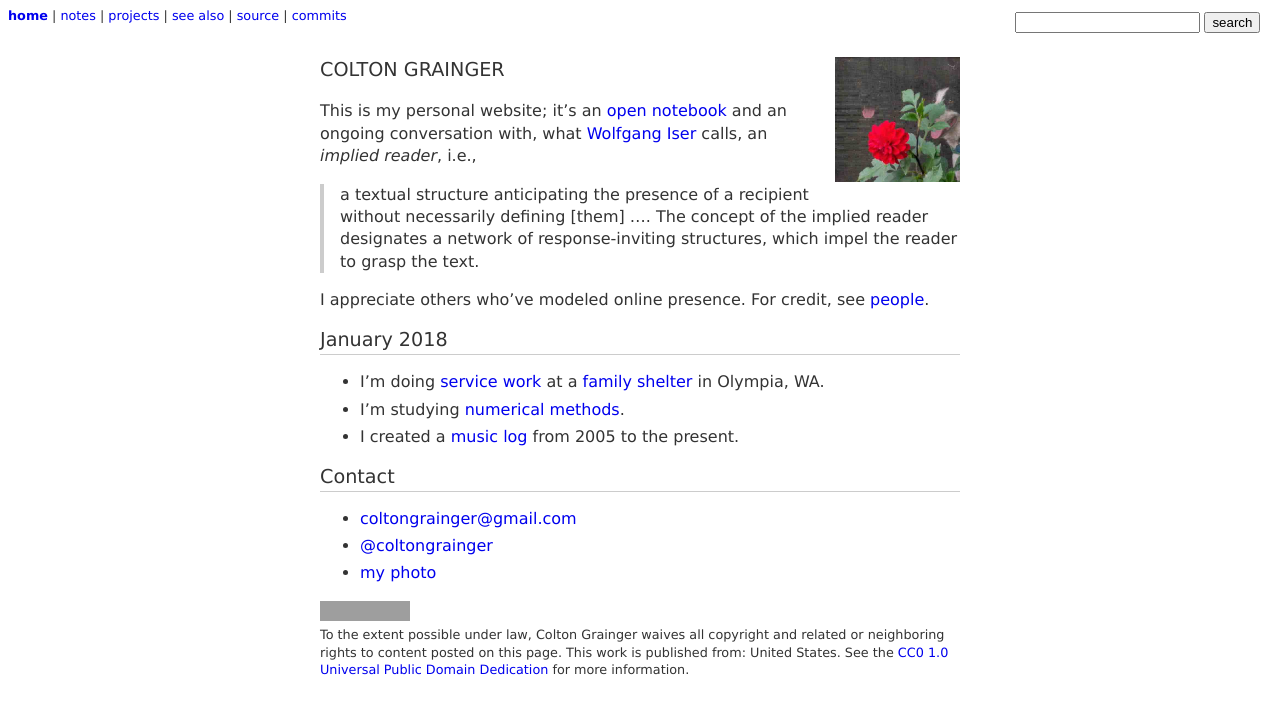
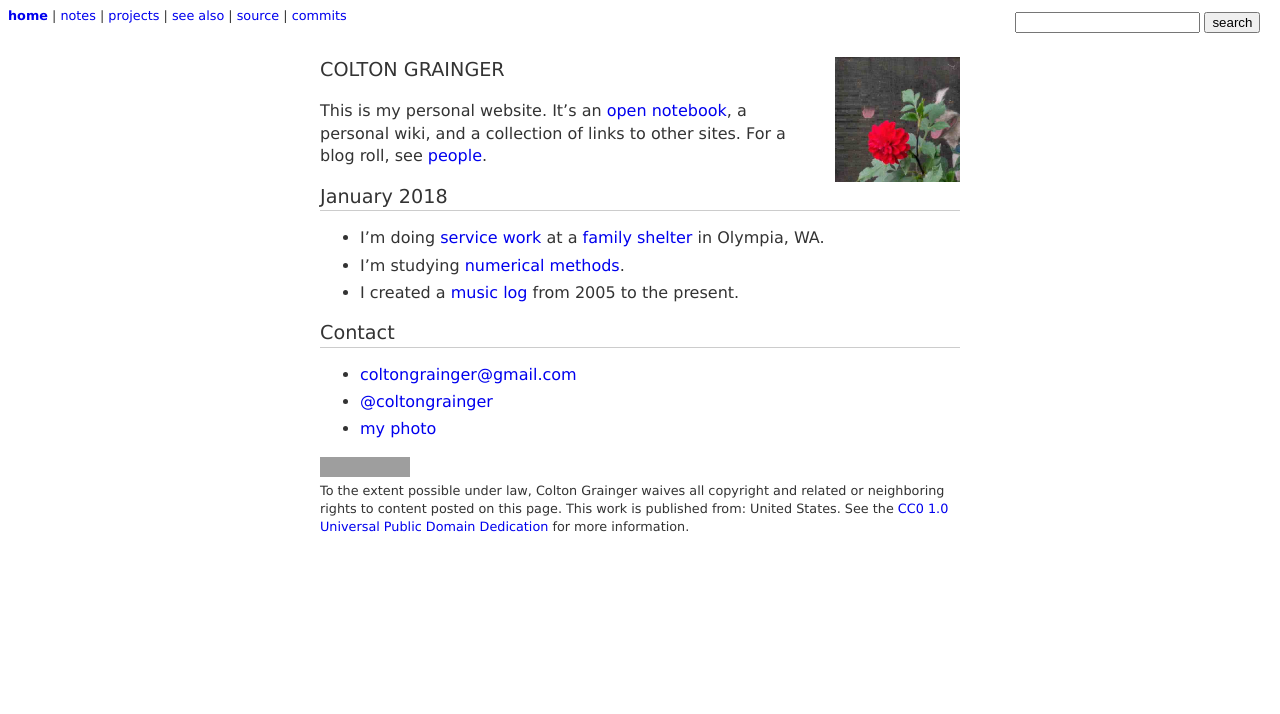
Before and after one commit to coltongrainger/blog, a Jekyll site: the page built from index.md, in a window 1280 px wide. Shown: the top 714 px of the page. Built offline with Jekyll 4.4.1, drawn with Linux system fonts in a browser that asks for light colours; our own code applies the rules of GitHub Pages for plain Markdown files; grey boxes are pictures that could not be loaded.

Commit message:
update index without Iser

```diff
--- a/index.md
+++ b/index.md
@@ -10,10 +10,7 @@ date: 2017-07-15
 
 # Colton Grainger
 
-This is my personal website; it's an [open notebook](http://wcm1.web.rice.edu/open-notebook-history.html) and an ongoing conversation with, what [Wolfgang Iser](https://en.wikipedia.org/wiki/Wolfgang_Iser) calls, an *implied reader*, i.e.,
-> a textual structure anticipating the presence of a recipient without necessarily defining [them] .... The concept of the implied reader designates a network of response-inviting structures, which impel the reader to grasp the text.
-
-I appreciate others who've modeled online presence. For credit, see [people](/see-also#people).
+This is my personal website. It's an [open notebook](http://wcm1.web.rice.edu/open-notebook-history.html), a personal wiki, and a collection of links to other sites. For a blog roll, see [people](/see-also#people).
 
 ## January 2018
 
```
